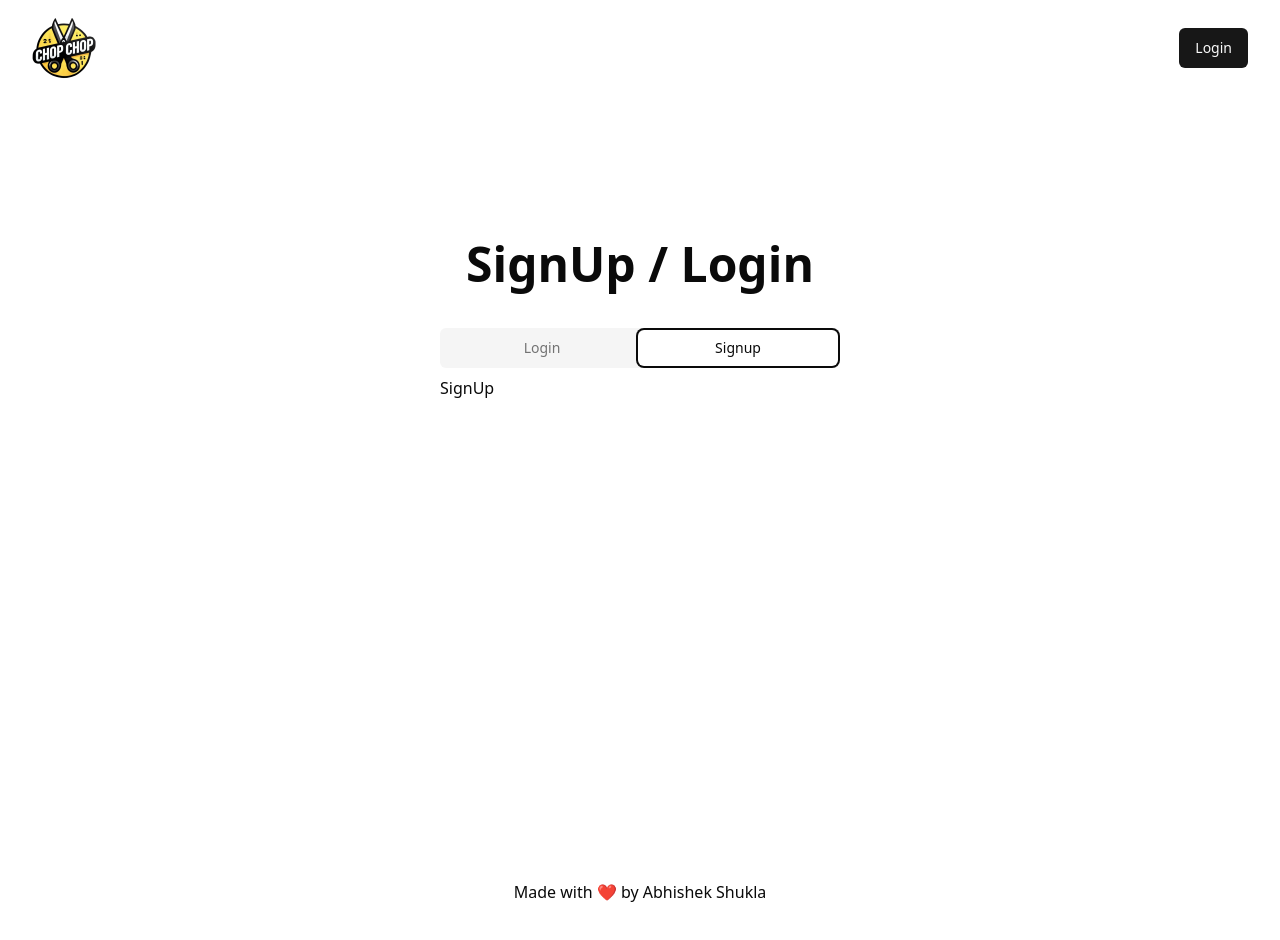
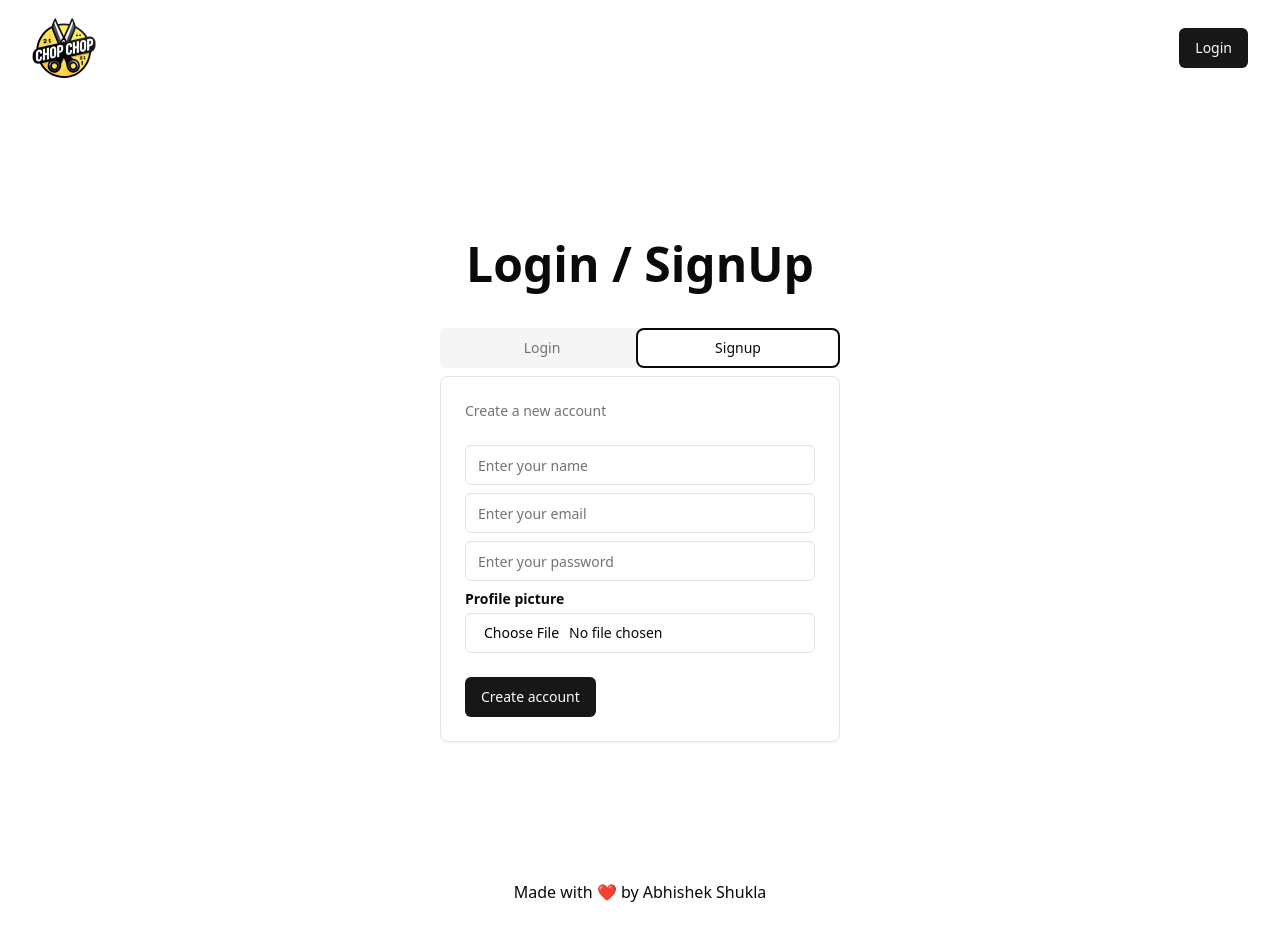
Before and after one commit to ShuklaAbhishek99/chop-chop, a React (Vite) app: page /auth in a window 1280 px wide. Both pictures are taken after a click on the tab "Signup". Shown: the top 940 px of the page. Built offline with nearby package versions, Linux system fonts and the light colour scheme; no server answers.

Commit message:
feat: add protected routes

```diff
--- a/package.json
+++ b/package.json
@@ -13,6 +13,7 @@
     "@radix-ui/react-accordion": "^1.2.0",
     "@radix-ui/react-avatar": "^1.1.0",
     "@radix-ui/react-dropdown-menu": "^2.1.1",
+    "@radix-ui/react-progress": "^1.1.0",
     "@radix-ui/react-slot": "^1.1.0",
     "@radix-ui/react-tabs": "^1.1.0",
     "@supabase/supabase-js": "^2.45.1",
--- a/src/Router.jsx
+++ b/src/Router.jsx
@@ -5,6 +5,7 @@ import Dashboard from "./pages/Dashboard";
 import Auth from "./pages/Auth";
 import Link from "./pages/Link";
 import RedirectLink from "./pages/RedirectLink";
+import Protected from "./components/App/Protected";
 
 export const router = createBrowserRouter([
     {
@@ -16,7 +17,11 @@ export const router = createBrowserRouter([
             },
             {
                 path: "/dashboard",
-                element: <Dashboard />,
+                element: (
+                    <Protected>
+                        <Dashboard />
+                    </Protected>
+                ),
             },
             {
                 path: "/auth",
@@ -24,7 +29,11 @@ export const router = createBrowserRouter([
             },
             {
                 path: "/link/:id",
-                element: <Link />,
+                element: (
+                    <Protected>
+                        <Link />
+                    </Protected>
+                ),
             },
             {
                 path: "/:id",
--- /dev/null
+++ b/src/components/App/Protected/index.jsx
@@ -0,0 +1,24 @@
+import { useEffect, useState } from "react";
+import { useNavigate } from "react-router-dom";
+import { useUrlState } from "@/context/useUrlState";
+import { Progress } from "@/components/ui/progress";
+
+export default function Protected({ children }) {
+    const [progress, setProgress] = useState(13);
+    const { loading, isAuthenticated } = useUrlState();
+    const navigate = useNavigate();
+
+    useEffect(() => {
+        const timer = setTimeout(() => {
+            setProgress(80);
+        }, 500);
+
+        if (!isAuthenticated && loading === false) navigate("/auth");
+
+        return () => clearInterval(timer);
+    }, [isAuthenticated, loading]);
+
+    if (loading) <Progress value={progress} />;
+
+    if (isAuthenticated) children;
+}
--- a/src/components/App/SignUp/index.jsx
+++ b/src/components/App/SignUp/index.jsx
@@ -1,5 +1,154 @@
-function SignUp() {
-    return <div>SignUp</div>;
+import { Button } from "@/components/ui/button";
+import {
+    Card,
+    CardContent,
+    CardDescription,
+    CardFooter,
+    CardHeader,
+} from "@/components/ui/card";
+import { Input } from "@/components/ui/input";
+import { Loader2 } from "lucide-react";
+import { useEffect, useState } from "react";
+import Error from "../Error";
+import * as Yup from "yup";
+import { useFetch } from "@/hooks/useFetch";
+import { signUp } from "@/supabase/auth";
+import { useNavigate, useSearchParams } from "react-router-dom";
+import { useUrlState } from "@/context/useUrlState";
+import { Label } from "@radix-ui/react-dropdown-menu";
+
+export default function SignUp() {
+    const [formData, setFormData] = useState({
+        name: "",
+        email: "",
+        password: "",
+        profile_avatar: null,
+    });
+    const [errors, setErrors] = useState([]);
+    const { data, loading, error, fn: signUpFn } = useFetch(signUp, formData);
+
+    const navigate = useNavigate();
+    const [searchParams] = useSearchParams();
+    const longLink = searchParams.get("createNew");
+    const { fetchUser } = useUrlState();
+
+    useEffect(() => {
+        if (error === null && data) {
+            navigate(`/dashboard?${longLink ? `createNew=${longLink}` : ""}`);
+
+            fetchUser();
+        }
+    }, [data, error]);
+
+    const handleInputChange = (e) => {
+        const { name, value, files } = e.target;
+
+        setFormData({
+            ...formData,
+            [name]: files ? files[0] : value,
+        });
+    };
+
+    const handleSignUp = async () => {
+        setErrors([]);
+
+        try {
+            const schema = Yup.object().shape({
+                name: Yup.string().required("Name is required"),
+                email: Yup.string()
+                    .email("Invalid Email!!")
+                    .required("Email is required"),
+
+                password: Yup.string()
+                    .min(8, "Password must be at least 8 characters long")
+                    .matches(
+                        /[A-Z]/,
+                        "Password must contain at least one uppercase letter"
+                    )
+                    .matches(/\d/, "Password must contain at least one number")
+                    .matches(
+                        /[!@#$%^&*(),.?":{}|<>]/,
+                        "Password must contain at least one special character"
+                    )
+                    .required("Password is required"),
+                profile_avatar: Yup.mixed().required(
+                    "Profile picture is required"
+                ),
+            });
+
+            await schema.validate(formData, { abortEarly: false });
+
+            await signUpFn();
+        } catch (error) {
+            const newError = {};
+
+            error?.inner?.forEach((err) => {
+                newError[err.path] = err.message;
+            });
+
+            setErrors(newError);
+        }
+    };
+
+    return (
+        <Card>
+            <CardHeader>
+                <CardDescription>Create a new account</CardDescription>
+            </CardHeader>
+            <CardContent className="space-y-2">
+                <div className="space-y-1">
+                    <Input
+                        name="name"
+                        type="text"
+                        placeholder="Enter your name"
+                        onChange={handleInputChange}
+                    />
+                </div>
+                {errors?.name && <Error message={errors.name} />}
+                <div className="space-y-1">
+                    <Input
+                        name="email"
+                        type="email"
+                        placeholder="Enter your email"
+                        onChange={handleInputChange}
+                    />
+                </div>
+                {errors?.email && <Error message={errors.email} />}
+                <div className="space-y-1">
+                    <Input
+                        name="password"
+                        type="password"
+                        placeholder="Enter your password"
+                        onChange={handleInputChange}
+                    />
+                </div>
+                <div className="space-y-1">
+                    <Label
+                        htmlFor="profile_avatar"
+                        className="font-bold text-sm"
+                    >
+                        Profile picture
+                    </Label>
+                    <Input
+                        id="profile_avatar"
+                        name="profile_avatar"
+                        type="file"
+                        accept="image/*"
+                        onChange={handleInputChange}
+                    />
+                </div>
+                {errors?.password && <Error message={errors.password} />}
+                {error && <Error message={error.message} />}
+            </CardContent>
+            <CardFooter>
+                <Button onClick={handleSignUp}>
+                    {loading ? (
+                        <Loader2 className="animate-spin" />
+                    ) : (
+                        "Create account"
+                    )}
+                </Button>
+            </CardFooter>
+        </Card>
+    );
 }
-
-export default SignUp;
--- /dev/null
+++ b/src/components/ui/progress.jsx
@@ -0,0 +1,18 @@
+import * as React from "react"
+import * as ProgressPrimitive from "@radix-ui/react-progress"
+
+import { cn } from "@/lib/utils"
+
+const Progress = React.forwardRef(({ className, value, ...props }, ref) => (
+  <ProgressPrimitive.Root
+    ref={ref}
+    className={cn("relative h-4 w-full overflow-hidden rounded-full bg-secondary", className)}
+    {...props}>
+    <ProgressPrimitive.Indicator
+      className="h-full w-full flex-1 bg-primary transition-all"
+      style={{ transform: `translateX(-${100 - (value || 0)}%)` }} />
+  </ProgressPrimitive.Root>
+))
+Progress.displayName = ProgressPrimitive.Root.displayName
+
+export { Progress }
--- a/src/pages/Auth.jsx
+++ b/src/pages/Auth.jsx
@@ -1,17 +1,31 @@
 import Login from "@/components/App/Login";
 import SignUp from "@/components/App/SignUp";
 import { Tabs, TabsContent, TabsList, TabsTrigger } from "@/components/ui/tabs";
-import { useSearchParams } from "react-router-dom";
+import { useUrlState } from "@/context/useUrlState";
+import { useEffect } from "react";
+import { useNavigate, useSearchParams } from "react-router-dom";
 
 function Auth() {
     const [searchParams] = useSearchParams();
+    const longLink = searchParams.get("createNew");
+    const navigate = useNavigate();
+
+    const { isAuthenticated, loading } = useUrlState();
+
+    useEffect(() => {
+        if (isAuthenticated && !loading) {
+            navigate(`/dashboard?${longLink ? `createNew=${longLink}` : ""}`);
+        }
+
+        return () => {};
+    }, [isAuthenticated, loading]);
 
     return (
         <div className="mt-36 flex flex-col items-center gap-10">
             <h1 className="text-5xl font-extrabold">
                 {searchParams.get("createNew")
                     ? "Hold Up! Let's Login First."
-                    : "SignUp / Login"}
+                    : "Login / SignUp"}
             </h1>
             <Tabs defaultValue="login" className="w-[400px]">
                 <TabsList className="grid w-full grid-cols-2">
```
Also changed, not shown: 1 other file (tests, documents, lock files or other folders).
